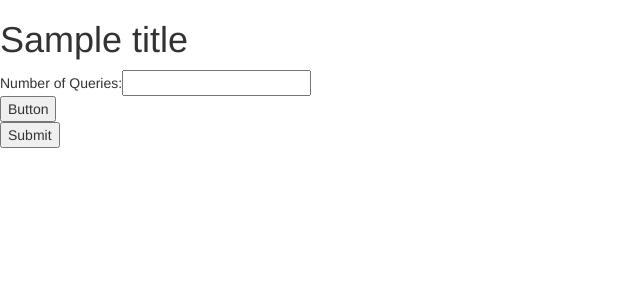
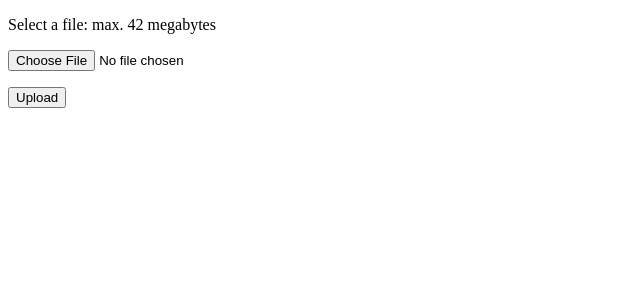
Before and after one commit to rikenshah/phoenix-chatbot, a Django app: template djangoModule/training/templates/training/index.html in a window 1280 px wide. Shown: the top 300 px of the page, without its empty margins (0-640 px from the left). Run offline with Django 3.2, Linux system fonts and the light colour scheme; tables that the repository leaves empty hold one stand-in row (values such as "Sample post"); the template is opened without the code that fills it: values that come from a table or form of the project are taken from there, most other values are stand-ins (such as "Sample title", 1, 10 or a date in 2020); some libraries are stand-ins or nearby versions.

Commit message:
upload form

```diff
--- /dev/null
+++ b/djangoModule/data/sample.txt
@@ -0,0 +1,4 @@
+{
+	"What is the time of the hackathon" : "At 9am",
+	"At what time is the hackathon": "Vile Parle"
+}
--- a/djangoModule/training/forms.py
+++ b/djangoModule/training/forms.py
@@ -1,4 +1,7 @@
 from django import forms
 
-class TrainingForm(forms.Form):
-    inputText = forms.CharField(label='Query', max_length=2000,widget=forms.Textarea)
+class DocumentForm(forms.Form):
+    docfile = forms.FileField(
+        label='Select a file',
+        help_text='max. 42 megabytes'
+    )
--- a/djangoModule/training/models.py
+++ b/djangoModule/training/models.py
@@ -3,3 +3,5 @@ from __future__ import unicode_literals
 from django.db import models
 
 # Create your models here.
+class Document(models.Model):
+    docfile = models.FileField(upload_to='data')
--- a/djangoModule/training/templates/training/index.html
+++ b/djangoModule/training/templates/training/index.html
@@ -1,50 +1,31 @@
 <!DOCTYPE html>
-<html lang="en">
-<head>
-  <meta charset="utf-8">
-  <meta http-equiv="X-UA-Compatible" content="IE=edge">
-  <meta name="viewport" content="width=device-width, initial-scale=1">
-  <!-- The above 3 meta tags *must* come first in the head; any other head content must come *after* these tags -->
-  <title>Input</title>
-  {% load static %}
-  <!-- Bootstrap -->
-  <link href="{% static "bootstrap/css/bootstrap.min.css" %}" rel="stylesheet">
-
-  <!-- HTML5 shim and Respond.js for IE8 support of HTML5 elements and media queries -->
-  <!-- WARNING: Respond.js doesn't work if you view the page via file:// -->
-    <!--[if lt IE 9]>
-      <script src="https://oss.maxcdn.com/html5shiv/3.7.3/html5shiv.min.js"></script>
-      <script src="https://oss.maxcdn.com/respond/1.4.2/respond.min.js"></script>
-      <![endif]-->
+<html>
+    <head>
+        <meta charset="utf-8">
+        <title>Minimal Django File Upload Example</title>
     </head>
     <body>
-      <h1>{{ title }}</h1>
+    <!-- List of uploaded documents -->
+    <!-- {% if documents %}
+        <ul>
+        {% for document in documents %}
+            <li><a href="{{ document.docfile.url }}">{{ document.docfile.name }}</a></li>
+        {% endfor %}
+        </ul>
+    {% else %}
+        <p>No documents.</p>
+    {% endif %} -->
 
-      Number of Queries:<input type="text" id="member" name="member" value=""><br />
-      <button id="btn" onclick="addinputFields()">Button</button>
-      <div id="container"/>
-
-
-      <form action="/training/" method="post">
-        {% csrf_token %}
-
-        <input type="submit" value="Submit" />
-      </form>
-      <!-- jQuery (necessary for Bootstrap's JavaScript plugins) -->
-      <script src="https://ajax.googleapis.com/ajax/libs/jquery/1.12.4/jquery.min.js"></script>
-      <script type="text/javascript">
-        function addinputFields(){
-          var number = document.getElementById("member").value;
-          for (i=0;i<number;i++){
-            var input = document.createElement("input");
-            input.type = "text";
-            input.label = "Query"
-            container.appendChild(input);
-            container.appendChild(document.createElement("br"));
-          }
-        }
-      </script>
-      <!-- Include all compiled plugins (below), or include individual files as needed -->
-      <script src="{% static "bootstrap/js/bootstrap.min.js" %}"></script>
+        <!-- Upload form. Note enctype attribute! -->
+        <form action="/training/upload/" method="post" enctype="multipart/form-data">
+            {% csrf_token %}
+            <p>{{ form.non_field_errors }}</p>
+            <p>{{ form.docfile.label_tag }} {{ form.docfile.help_text }}</p>
+            <p>
+                {{ form.docfile.errors }}
+                {{ form.docfile }}
+            </p>
+            <p><input type="submit" value="Upload" /></p>
+        </form>
     </body>
-    </html>
+</html>
--- a/djangoModule/training/urls.py
+++ b/djangoModule/training/urls.py
@@ -3,6 +3,6 @@ from django.conf.urls import url
 from . import views
 
 urlpatterns = [
-    url(r'^$', views.index, name='index'),
-    url(r'^analysis/', views.index, name='index'),
+    # url(r'^$', views.index, name='index'),
+    url(r'^upload/', views.upload, name='upload'),
 ]
```
Also changed, not shown: djangoModule/training/views.py (+39 -19 lines), djangoModule/training/migrations/0001_initial.py (added), 1 other file.
